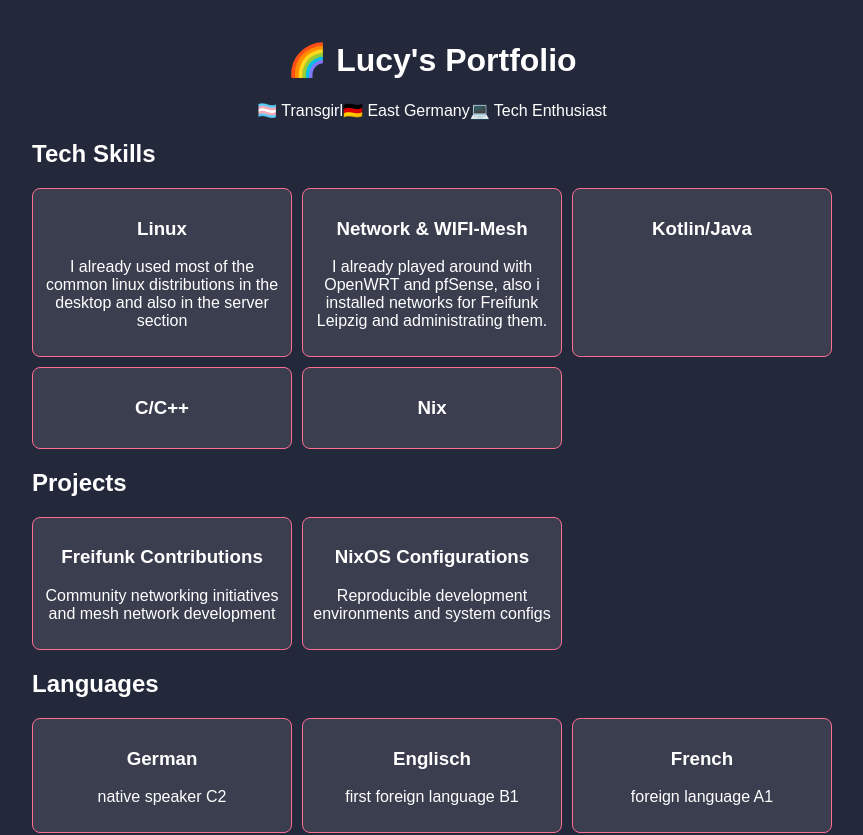
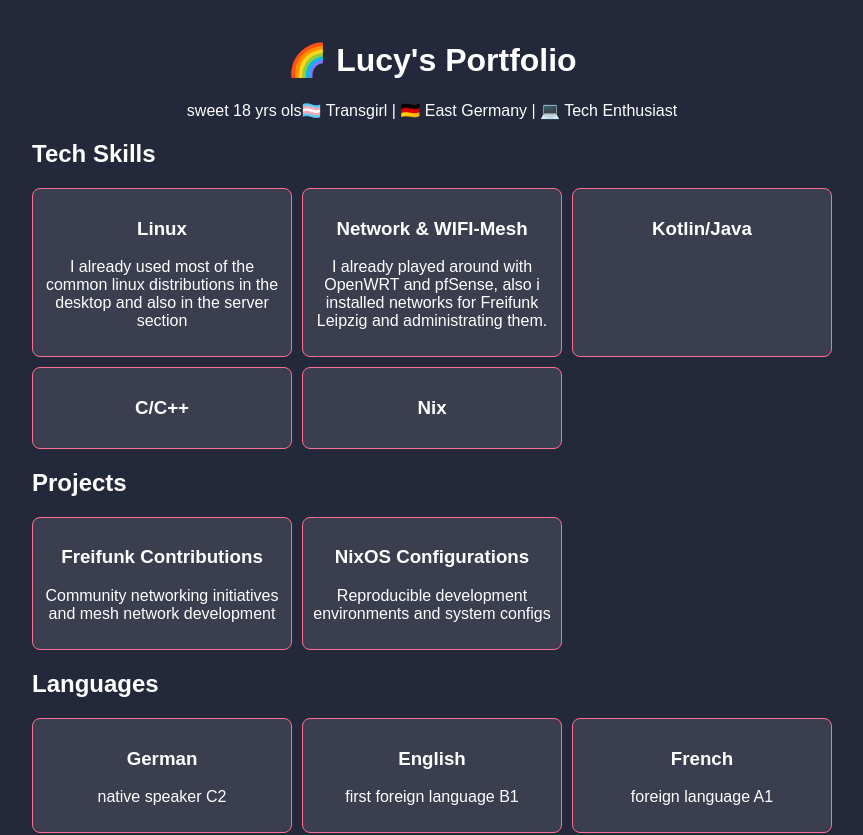
Before and after one commit to mrtuxa/portfolio, a React (Create React App) app: page / in a window 1280 px wide. Shown: the top 835 px of the page, without its empty margins (208-1071 px from the left). Built offline with nearby package versions, Linux system fonts and the light colour scheme.

Commit message:
fixed stuff

```diff
--- a/src/components/Header.tsx
+++ b/src/components/Header.tsx
@@ -5,9 +5,10 @@ const Header: React.FC = () => {
         <header className="portfolio-header">
             <h1>🌈 Lucy's Portfolio</h1>
             <div className="identity-badges">
+                <span>sweet 18 yrs ols</span>
                 <span>🏳️‍⚧️ Transgirl</span>
-                <span>🇩🇪 East Germany</span>
-                <span>💻 Tech Enthusiast</span>
+                <span> | 🇩🇪 East Germany</span>
+                <span> | 💻 Tech Enthusiast</span>
             </div>
         </header>
     );
--- a/src/components/Languages.tsx
+++ b/src/components/Languages.tsx
@@ -3,7 +3,7 @@ import React from 'react';
 const Languages: React.FC = () => {
     const projects = [
         {name: "German", description: "C2", grade: "native speaker"},
-        {name: "Englisch", description: "B1", grade: "first foreign language"},
+        {name: "English", description: "B1", grade: "first foreign language"},
         {name: "French", description: "A1", grade: "foreign language"},
         {name: "Dutch", description: "A1", grade: "self-study"},
     ];
```
